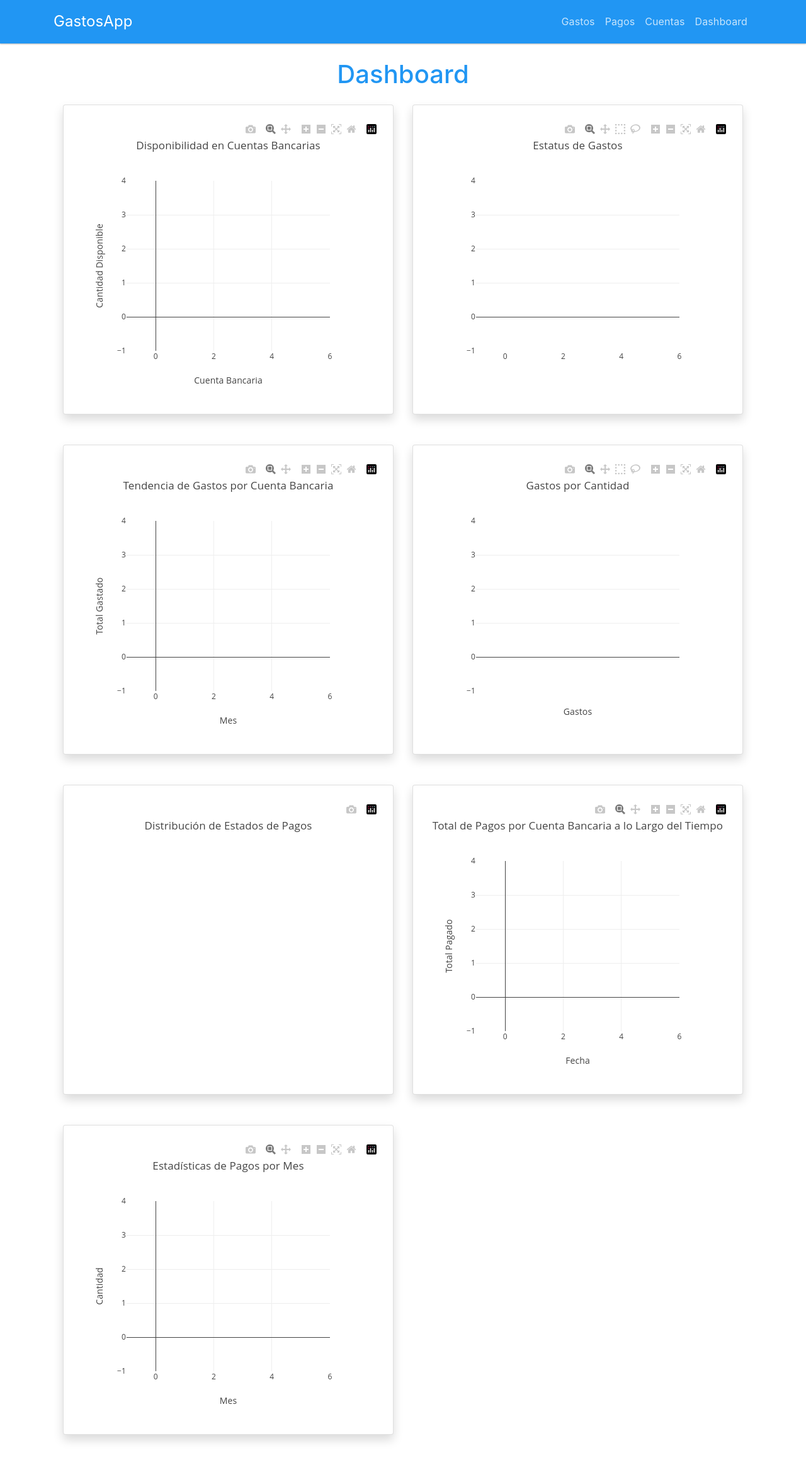
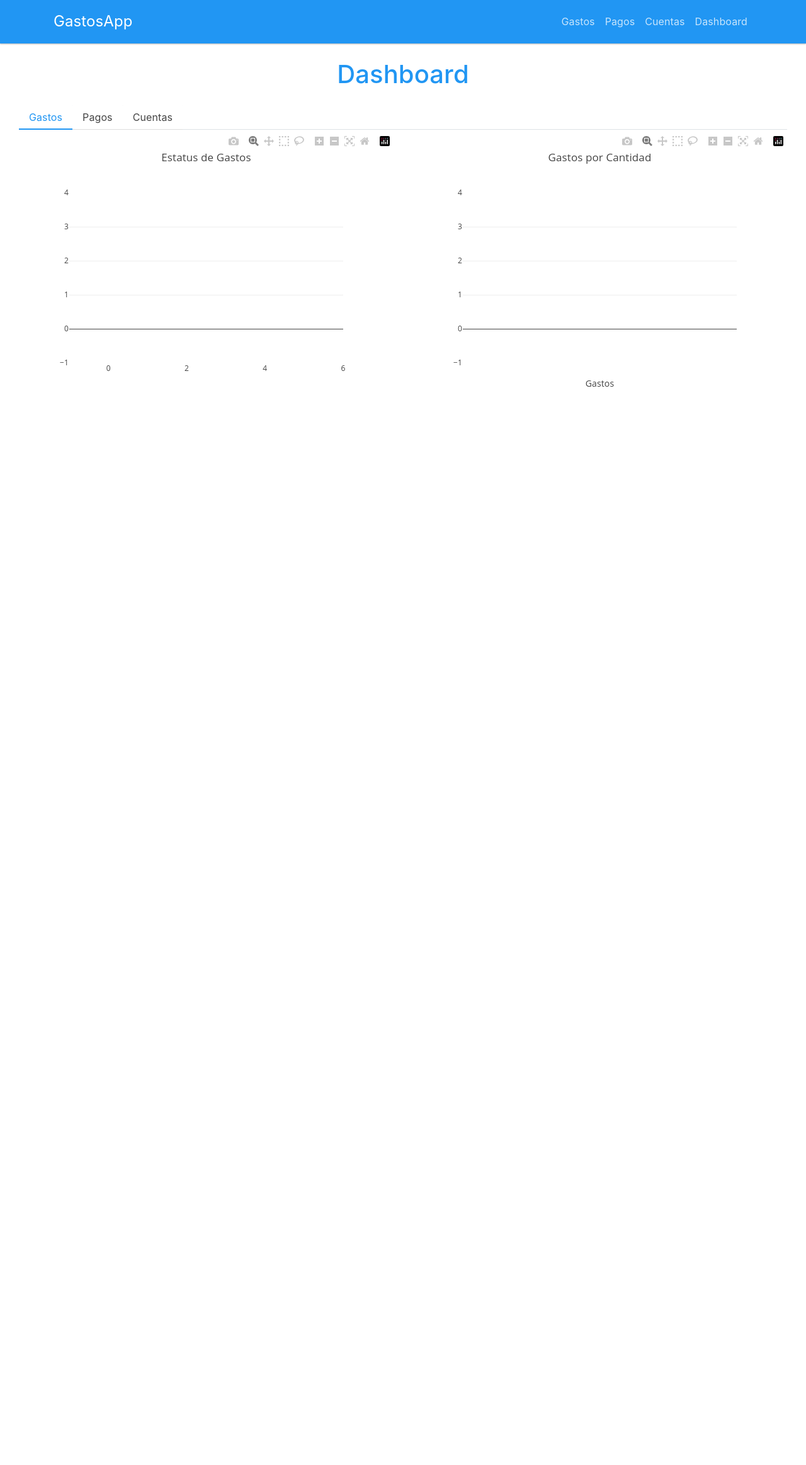
Before and after one commit to grchristian/pagos-gastos, a Flask app: page /dashboard in a window 1280 px wide. Shown: the whole page at 63% size. After the commit the page ends 614 px from the top, so only its background shows below. Run offline with Flask 3, Linux system fonts and the light colour scheme; data that the repository does not hold is empty; some libraries are stand-ins or nearby versions.

Commit message:
sections in dashboard

```diff
--- a/app.py
+++ b/app.py
@@ -177,7 +177,7 @@ def detalles_cuenta(cuenta_id):
 
 @app.route('/dashboard')
 def dashboard():
-    return render_template('dashboard.html')
+    return render_template('dashboard.html', full_width=True)
 
 
 @app.route('/api/gastos-estatus')
--- a/templates/base.html
+++ b/templates/base.html
@@ -15,7 +15,7 @@
   <body>
     {% include "navbar.html" %}
 
-    <main class="container mt-4">
+    <main class="{% if full_width %}container-fluid{% else %}container{% endif %} mt-4">
       {% with messages = get_flashed_messages(with_categories=true) %}
       {% if messages %}
       {% for category, message in messages %}
--- a/templates/dashboard.html
+++ b/templates/dashboard.html
@@ -3,69 +3,57 @@
 {% block title %}Dashboard{% endblock %}
 {% block content %}
 
-<div class="container">
+<div class="container-fluid">
   <h1 class="text-center text-primary my-4">Dashboard</h1>
 
-  <!-- Primer fila de gráficos -->
-  <div class="row my-4">
-    <div class="col-lg-6 mb-4">
-      <div class="card shadow">
-        <div class="card-body">
-          <div id="cuentas-grafico-1"></div>
-        </div>
-      </div>
-    </div>
-    <div class="col-lg-6 mb-4">
-      <div class="card shadow">
-        <div class="card-body">
+  <!-- Pestañas de navegación -->
+  <!-- Pestañas de navegación -->
+  <ul class="nav nav-tabs" id="dashboardTabs" role="tablist">
+    <li class="nav-item">
+      <a class="nav-link active" id="gastos-tab" data-toggle="tab" href="#gastos" role="tab" aria-controls="gastos" aria-selected="true">Gastos</a>
+    </li>
+    <li class="nav-item">
+      <a class="nav-link" id="pagos-tab" data-toggle="tab" href="#pagos" role="tab" aria-controls="pagos" aria-selected="false">Pagos</a>
+    </li>
+    <li class="nav-item">
+      <a class="nav-link" id="cuentas-tab" data-toggle="tab" href="#cuentas" role="tab" aria-controls="cuentas" aria-selected="false">Cuentas</a>
+    </li>
+  </ul>
+
+  <!-- Contenido de las pestañas -->
+  <div class="tab-content" id="dashboardTabsContent">
+    <!-- Pestaña Gastos -->
+    <div class="tab-pane fade show active" id="gastos" role="tabpanel" aria-labelledby="gastos-tab">
+      <div class="row">
+        <div class="col-md-6">
           <div id="gastos-grafico-1"></div>
         </div>
-      </div>
-    </div>
-  </div>
-
-  <!-- Segunda fila de gráficos -->
-  <div class="row my-4">
-    <div class="col-lg-6 mb-4">
-      <div class="card shadow">
-        <div class="card-body">
-          <div id="cuentas-grafico-2"></div>
-        </div>
-      </div>
-    </div>
-    <div class="col-lg-6 mb-4">
-      <div class="card shadow">
-        <div class="card-body">
+        <div class="col-md-6">
           <div id="gastos-grafico-2"></div>
         </div>
       </div>
     </div>
-  </div>
 
-  <!-- Tercera fila de gráficos -->
-  <div class="row my-4">
-    <div class="col-lg-6 mb-4">
-      <div class="card shadow">
-        <div class="card-body">
+    <!-- Pestaña Pagos -->
+    <div class="tab-pane fade" id="pagos" role="tabpanel" aria-labelledby="pagos-tab">
+      <div class="row">
+        <div class="col-md-6">
           <div id="pagos-grafico-1"></div>
         </div>
-      </div>
-    </div>
-    <div class="col-lg-6 mb-4">
-      <div class="card shadow">
-        <div class="card-body">
+        <div class="col-md-6">
           <div id="pagos-grafico-2"></div>
         </div>
       </div>
     </div>
-  </div>
 
-  <!-- Cuarta fila de gráficos -->
-  <div class="row my-4">
-    <div class="col-lg-6 mb-4">
-      <div class="card shadow">
-        <div class="card-body">
-          <div id="pagos-grafico-3"></div>
+    <!-- Pestaña Cuentas -->
+    <div class="tab-pane fade" id="cuentas" role="tabpanel" aria-labelledby="cuentas-tab">
+      <div class="row">
+        <div class="col-md-6">
+          <div id="cuentas-grafico-1"></div>
+        </div>
+        <div class="col-md-6">
+          <div id="cuentas-grafico-2"></div>
         </div>
       </div>
     </div>
```
